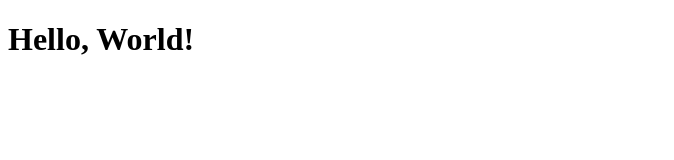
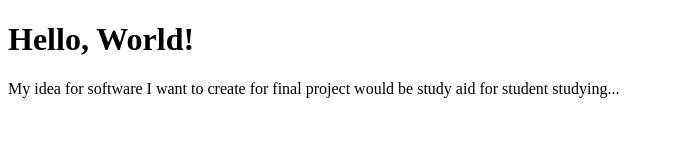
Before and after one commit to rockynana/CS3338-First-project, a plain HTML site: page index.html in a window 1280 px wide. Shown: the whole page, without its empty margins (0-674 px from the left). Drawn offline with Linux system fonts and the light colour scheme.

Commit message:
Update index.html

```diff
--- a/index.html
+++ b/index.html
@@ -9,3 +9,6 @@
     <h1>Hello, World!</h1>
 </body>
 </html>
+
+
+My idea for software I want to create for final project would be study aid for student studying...
```
